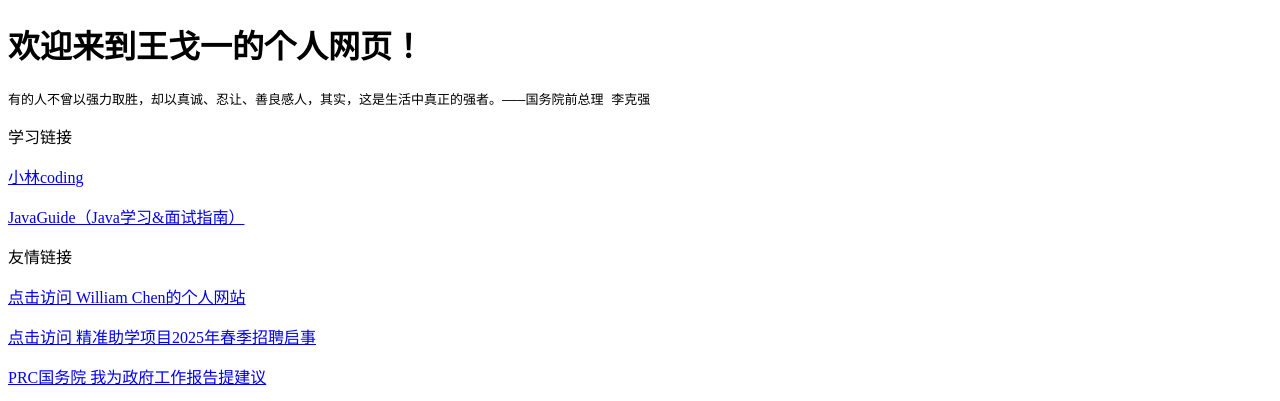
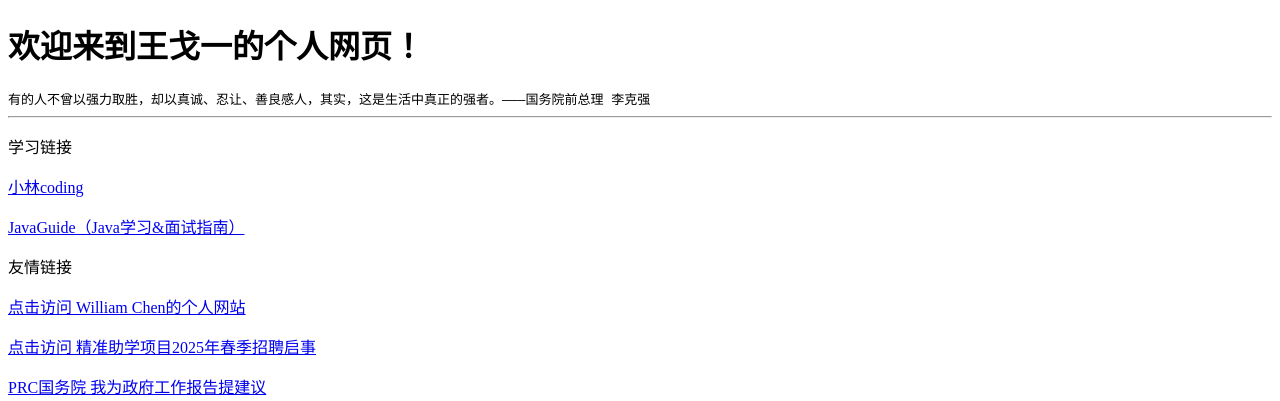
Before and after one commit to iiiwes/geyiwang.github.io, a plain HTML site: page index.html in a window 1280 px wide. Shown: the top 401 px of the page. Drawn offline with Linux system fonts and the light colour scheme.

Commit message:
Update index.html

```diff
--- a/index.html
+++ b/index.html
@@ -11,7 +11,7 @@
     <code>
         有的人不曾以强力取胜，却以真诚、忍让、善良感人，其实，这是生活中真正的强者。———国务院前总理 李克强
     </code>
-
+    <hr>  <!-- 水平线 -->
     <p>学习链接</p>
     <p>
         <a href="https://xiaolincoding.com" target="_blank">小林coding</a>
```
